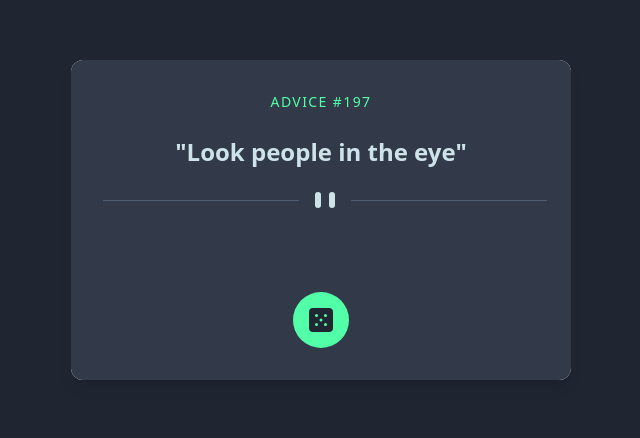
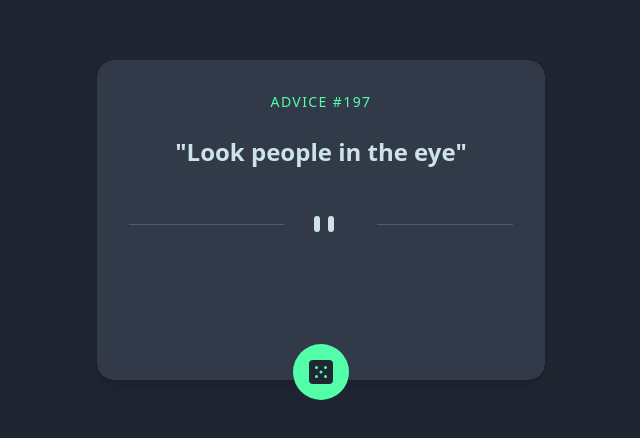
Before and after one commit to Noahsparkes/Random-quote-generator, a React (Vite) app: page / in a window 1280 px wide. Shown: the part 180-618 px from the top of the page, without its empty margins (319-959 px from the left). Built offline with nearby package versions, Linux system fonts and the light colour scheme.

Commit message:
updated divider in desktop-mode.

```diff
--- a/src/components/AdviceCard.tsx
+++ b/src/components/AdviceCard.tsx
@@ -1,4 +1,3 @@
-// src/components/AdviceCard.tsx
 import { useState } from 'react';
 import { adviceService } from '../services/adviceService';
 import { AdviceSlip } from '../types/AdviceTypes';
@@ -27,51 +26,53 @@ const AdviceCard = () => {
     }
   };
 
-
   return (
-  // New container div
     <div className="flex justify-center items-center h-screen">
-    {/* Existing container div */}
-    <div className="max-w-md mx-auto bg-white rounded-xl shadow-lg overflow-hidden md:max-w-2xl m-4" style={{ width: '500px', height: '40%'}}>
+      {/* Wrapper div (NO overflow restriction) */}
+      <div className="relative max-w-md mx-auto m-4" style={{ width: '900px' }}>
+        {/* Card container (overflow hidden to preserve rounding, but wrapper allows overflow) */}
+        <div className="bg-black rounded-2xl shadow-lg overflow-hidden">
           {/* Card content */}
-      <div className="p-8 bg-dark_grey h-80  flex flex-col">
+          <div className="p-8 bg-dark_grey h-80 flex flex-col relative rounded-2xl">
             {/* Advice number */}
             <h2 className="text-sm text-center text-neon_green tracking-widest mb-6">
               ADVICE #{advice?.id}
             </h2>
 
             {/* Advice text */}
-        <p className="text-center text-2xl font-bold text-light_cyan  mb-6">
+            <p className="text-center text-2xl font-bold text-light_cyan">
               &quot;{advice?.advice}&quot;
             </p>
 
-     {/*Pattern divider */}
-     <svg width="444" height="16" xmlns="http://www.w3.org/2000/svg"><g fill="none" fill-rule="evenodd"><path fill="#4F5D74" d="M0 8h196v1H0zM248 8h196v1H248z"/><g transform="translate(212)" fill="#CEE3E9"><rect width="6" height="16" rx="3"/><rect x="14" width="6" height="16" rx="3"/></g></g>
+            {/* Divider */}
+            <div className="relative h-16">
+              <svg
+                className="absolute bottom-0 left-0 right-0 mx-auto w-full flex justify-center"
+                width="444"
+                height="16"
+                xmlns="http://www.w3.org/2000/svg"
+              >
+                <g fill="none" fillRule="evenodd">
+                  <path fill="#4F5D74" d="M0 8h155v1H0zM248 8h155v1H248z " />
+                  <g transform="translate(185)" fill="#CEE3E9" >
+                    <rect width="6" height="16" rx="3" />
+                    <rect x="14" width="6" height="16" rx="3" />
+                  </g>
+                </g>
               </svg>
+            </div>
+          </div>
+        </div>
 
-        {/* Dice button container */}
-        <div className="mt-auto relative flex justify-center  ">
+        {/* Dice button (placed outside the card so it overflows correctly) */}
+        <div className="absolute left-1/2 transform -translate-x-1/2 bottom-[-20px] flex justify-center z-10">
           <StyledButton onClick={getAdvice}>
             <DiceIcon />
           </StyledButton>
         </div>
-
-      </div>
       </div>
     </div>
   );
-
-
-
 };
 
 export default AdviceCard;
-
-
-
-
-/*
- to-do list
- - try to work with this return value, and use the Tailwind class names. Re-intergrate the loadstate.
- - use ailwind to style the rest.
-*/
```
Also changed, not shown: src/components/DiceButton.tsx (deleted). Lines whose indentation alone changed are shown as unchanged.
